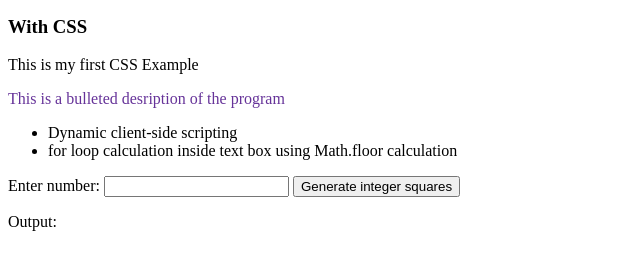
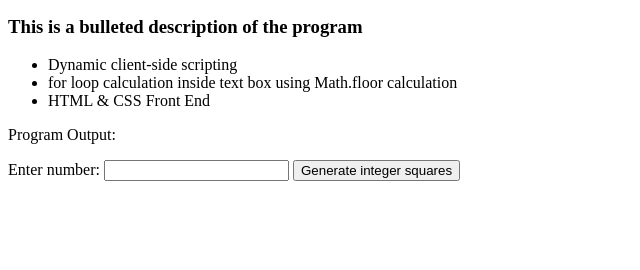
Before and after one commit to jamie082/javascript_HTML_css, a plain HTML site: page index.html in a window 1280 px wide. Shown: the part 58-328 px from the top of the page, without its empty margins (0-640 px from the left). Drawn offline with Linux system fonts and the light colour scheme.

Commit message:
added final program

```diff
--- a/css_file.css
+++ b/css_file.css
@@ -20,7 +20,7 @@ p {
 }
 
 description {
-    color: rebeccapurple;
+    color: #d86c51;
 }
 
 span {
--- a/index.html
+++ b/index.html
@@ -10,22 +10,20 @@
 <body>
     <span>JavaScript Project</span>
 
-    <h3>With CSS</h3>
+    <h3>This is a bulleted description of the program</h3>
 
-    <p>This is my first CSS Example</p>
-
-    <description>This is a bulleted desription of the program</description>
     <ul>
         <li>Dynamic client-side scripting</li>
         <li>for loop calculation inside text box using Math.floor calculation</li>
+        <li>HTML & CSS Front End</li>
+
     </ul>
 
+    <p>Program Output: </p>
 </body>
 <label for="number">Enter number: </label>
 <input id="number" type="text" />
 <button>Generate integer squares</button>
-
-<p>Output:</p>
 
 <script>
 const para = document.querySelector('p')
@@ -47,4 +45,5 @@ btn.addEventListener('click', () => {
     }
 });
 </script>
+
 </html>
```
